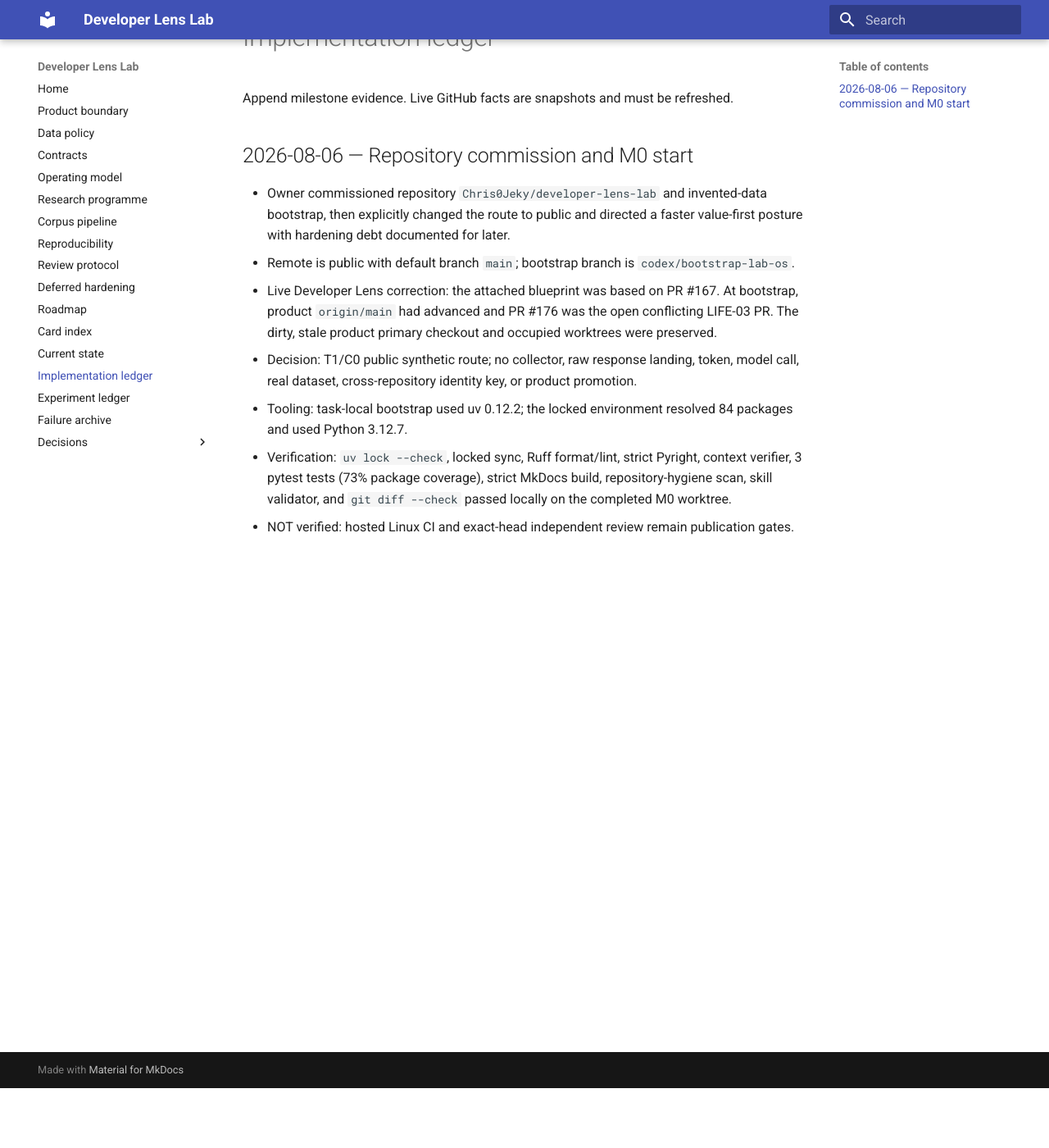
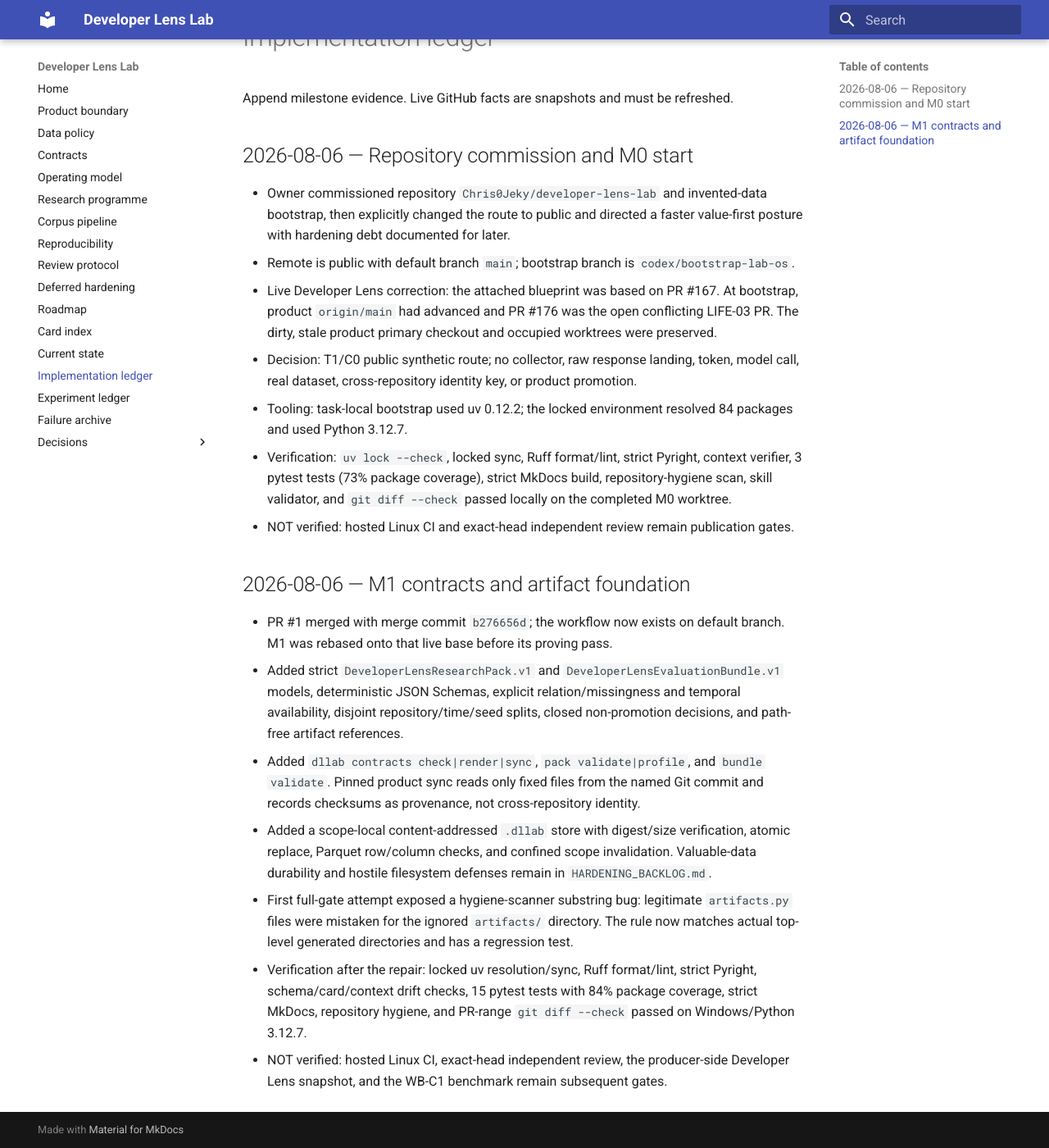
Before and after one commit to Chris0Jeky/developer-lens-lab, an MkDocs documentation site: the page built from docs/IMPLEMENTATION_LEDGER.md, in a window 1280 px wide and 1400 px high, scrolled down 73 px. Shown: the whole window at 82% size. Built offline with MkDocs 1.6.1 and Material for MkDocs 9.7.7, drawn with Linux system fonts in a browser that asks for light colours.

Commit message:
Record M1 contract evidence

```diff
--- a/docs/IMPLEMENTATION_LEDGER.md
+++ b/docs/IMPLEMENTATION_LEDGER.md
@@ -20,3 +20,25 @@ Append milestone evidence. Live GitHub facts are snapshots and must be refreshed
   3 pytest tests (73% package coverage), strict MkDocs build, repository-hygiene scan, skill
   validator, and `git diff --check` passed locally on the completed M0 worktree.
 - NOT verified: hosted Linux CI and exact-head independent review remain publication gates.
+
+## 2026-08-06 — M1 contracts and artifact foundation
+
+- PR #1 merged with merge commit `b276656d`; the workflow now exists on default branch. M1 was
+  rebased onto that live base before its proving pass.
+- Added strict `DeveloperLensResearchPack.v1` and `DeveloperLensEvaluationBundle.v1` models,
+  deterministic JSON Schemas, explicit relation/missingness and temporal availability, disjoint
+  repository/time/seed splits, closed non-promotion decisions, and path-free artifact references.
+- Added `dllab contracts check|render|sync`, `pack validate|profile`, and `bundle validate`. Pinned
+  product sync reads only fixed files from the named Git commit and records checksums as provenance,
+  not cross-repository identity.
+- Added a scope-local content-addressed `.dllab` store with digest/size verification, atomic replace,
+  Parquet row/column checks, and confined scope invalidation. Valuable-data durability and hostile
+  filesystem defenses remain in `HARDENING_BACKLOG.md`.
+- First full-gate attempt exposed a hygiene-scanner substring bug: legitimate `artifacts.py` files
+  were mistaken for the ignored `artifacts/` directory. The rule now matches actual top-level
+  generated directories and has a regression test.
+- Verification after the repair: locked uv resolution/sync, Ruff format/lint, strict Pyright,
+  schema/card/context drift checks, 15 pytest tests with 84% package coverage, strict MkDocs,
+  repository hygiene, and PR-range `git diff --check` passed on Windows/Python 3.12.7.
+- NOT verified: hosted Linux CI, exact-head independent review, the producer-side Developer Lens
+  snapshot, and the WB-C1 benchmark remain subsequent gates.
```
